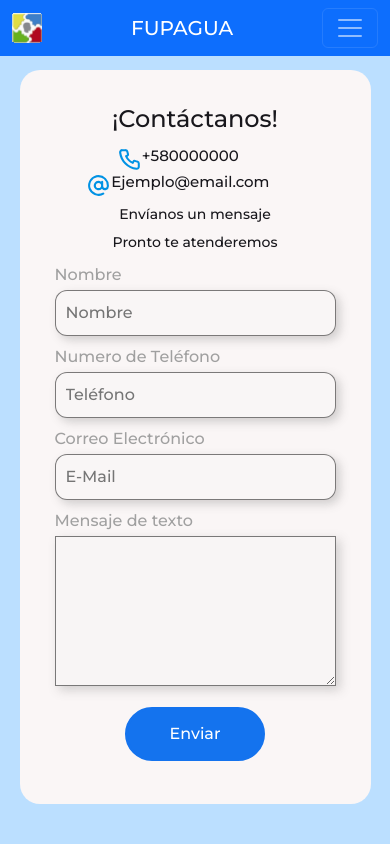
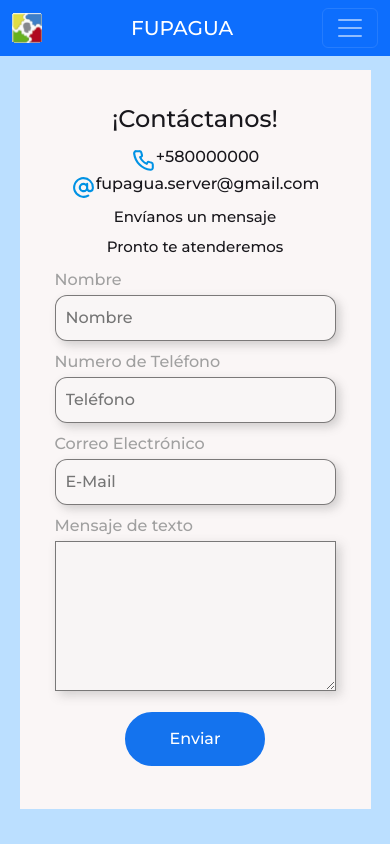
Before and after one commit to zovalger/fupagua-landing, a Next.js app: page /formulario in a window 390 px wide. Shown: the top 844 px of the page. Built offline with nearby package versions, Linux system fonts and the light colour scheme.

Commit message:
formulario responsive

```diff
--- a/pages/formulario.jsx
+++ b/pages/formulario.jsx
@@ -56,7 +56,7 @@ function FormularioLanding() {
         alt="Email"
         className={style.icon} />
                <div className={style.text_icon}>
-               <h4  className={style.subtitle_icon}>Ejemplo@email.com</h4>
+               <h4  className={style.subtitle_icon}>fupagua.server@gmail.com</h4>
         </div>
     </li>
     </div>
@@ -79,7 +79,7 @@ function FormularioLanding() {
               <textarea id="mensaje" placeholder="          Escriba aqui su mensaje"  name="user_mensaje" className={style.form_textarea}> </textarea>
 
               <div className ={style.button_align}>
-              <input type="submit" value="Enviar" className={style.btn_submit}></input>
+              <button href="/" type="submit" value="Enviar" className={style.btn_submit}>Enviar</button>
               </div>
 
             </form>
--- a/styles/FormLanding/FormLanding.module.css
+++ b/styles/FormLanding/FormLanding.module.css
@@ -52,14 +52,14 @@
     box-shadow: 4px 4px 10px rgba(87, 88, 88, 0.25);
     border-radius: 12px;
     margin-bottom: 6px;
-    color: rgba(243, 238, 238, 0.51);
+    color: black;
     font-size: 16px;
     box-sizing: border-box;
 }
 
 .form_input:focus+input {
     border: 1px solid rgba(20, 115, 238);
-  }
+}
 
 .form_textarea {
     border-radius: 0px;
@@ -118,13 +118,13 @@
 }
 
 .icon_container {
-    width: 70%;
+    width: 100%;
     display: inline-flex;
     align-items: center;
     gap: 5%;
-    margin-right: 100px;
     margin-bottom: 5px;
     margin-top: 5px;
+    margin-right: 40px;
 }
 
 .form_list_icon {
@@ -139,17 +139,30 @@
     justify-content: center;
 }
 
-@media screen and (max-width: 1024px) {}
+@media screen and (max-width: 1024px) {
+    .container_form {
+        width: 90%;
+    }
+    .form {
+        width: 100%;
+    }
+    .subtitle_icon {
+        font-size: 20px;
+    }
+}
+
+@media screen and (max-width: 820px) {
+    .icon_container {
+        margin-left: 15px;
+    }
+}
 
 @media screen and (max-width: 700px) {
     .form {
         width: 100%;
     }
-    .container_form {
-        width: 90%;
-    }
     .form_label {
-        margin-right: 45px;
+        margin-right: 50px;
     }
     .btn_submit {
         width: 50%;
@@ -171,59 +184,102 @@
     .title {
         font-size: 24px;
     }
+    .icon_container {
+        margin-left: 5px;
+    }
 }
 
-@media screen and (max-width: 545px) {
+@media screen and (max-width: 675px) {
     .icon {
         width: 34px;
         height: 34px;
     }
-    .subtitle_icon {
-        font-size: 18px;
+    .icon_container {
+        margin-left: 0px;
     }
 }
 
-@media screen and (max-width: 505px) {
+@media screen and (max-width: 615px) {
     .icon {
-        width: 34px;
-        height: 34px;
+        width: 33px;
+        height: 33px;
     }
+}
+
+@media screen and (max-width: 580px) {
     .subtitle_icon {
         font-size: 17px;
     }
-}
-
-@media screen and (max-width: 485px) {
     .icon {
         width: 30px;
         height: 30px;
     }
-    .subtitle_icon {
+}
+
+@media screen and (max-width: 550px) {
+    .icon {
+        width: 29px;
+        height: 29px;
+    }
+    .subtitle_icon,
+    .form_text {
         font-size: 16px;
     }
+}
+
+@media screen and (max-width: 515px) {
+    .icon {
+        width: 30px;
+        height: 30px;
+    }
+    .subtitle_icon,
     .form_label {
         font-size: 16px;
     }
 }
 
-@media screen and (max-width: 445px) {
+@media screen and (max-width: 455px) {
     .icon {
         width: 25px;
         height: 25px;
+    }
+    .icon_container {
+        gap: 3%;
     }
     .subtitle_icon {
         font-size: 15px;
     }
     .form_text {
-        font-size: 14px;
+        font-size: 15px;
+    }
+    .container_form {
+        border-radius: 0px;
+    }
+    .subtitle_icon {
+        font-size: 16px;
     }
 }
 
-@media screen and (max-width: 420px) {
+@media screen and (max-width: 470px) {
     .icon_container {
         display: inline-flex;
         flex-direction: column;
         text-align: center;
-        padding-left: 50px;
     }
 }
+
+@media screen and (max-width: 300px) {
+    .form_label {
+        font-size: 12.75px;
+    }
+    .form_text {
+        font-size: 14px;
+    }
+    .form_input,
+    .form_textarea {
+        font-size: 12px;
+    }
+    .subtitle_icon {
+        font-size: 13px;
+    }
+}
```
